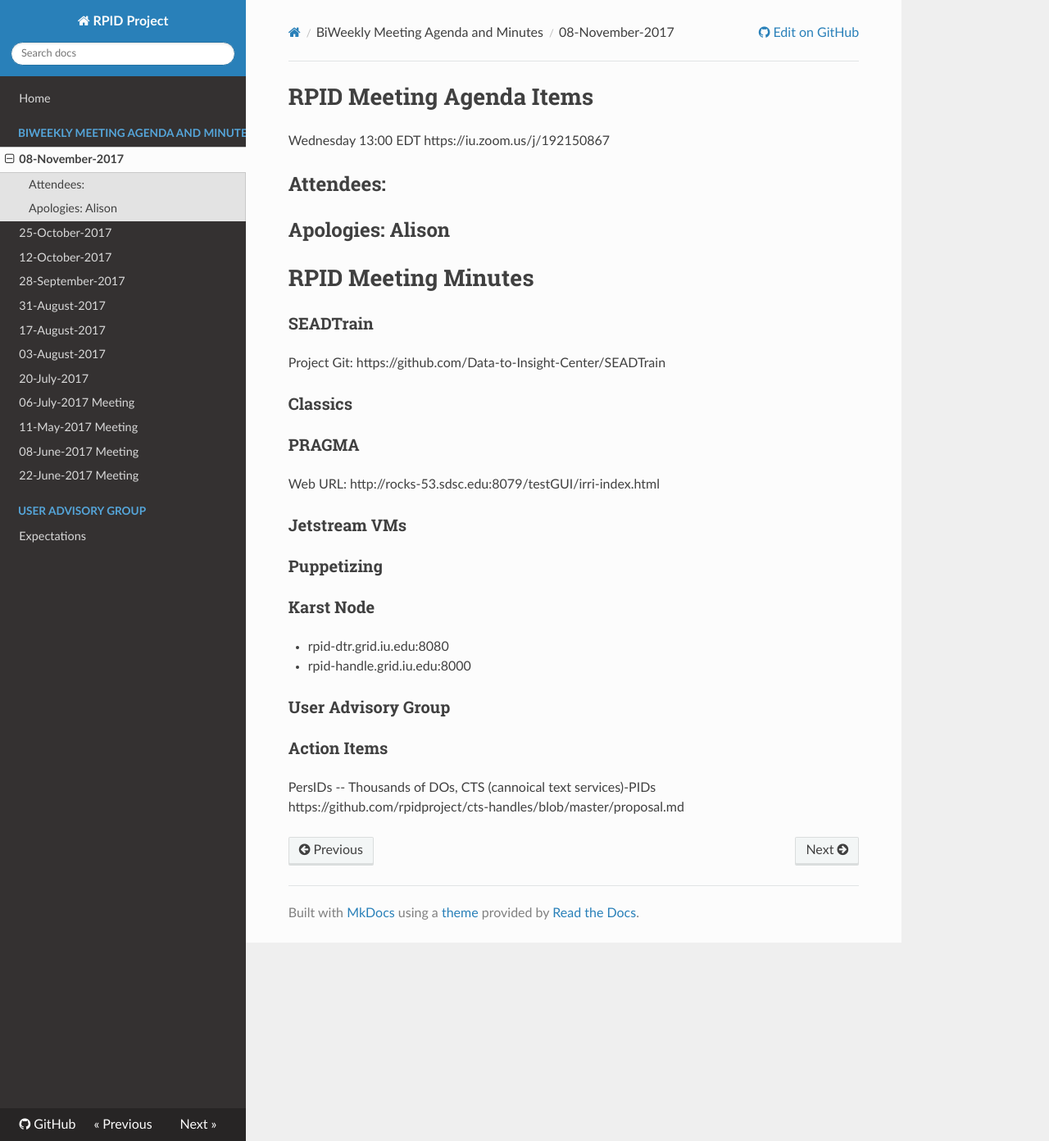
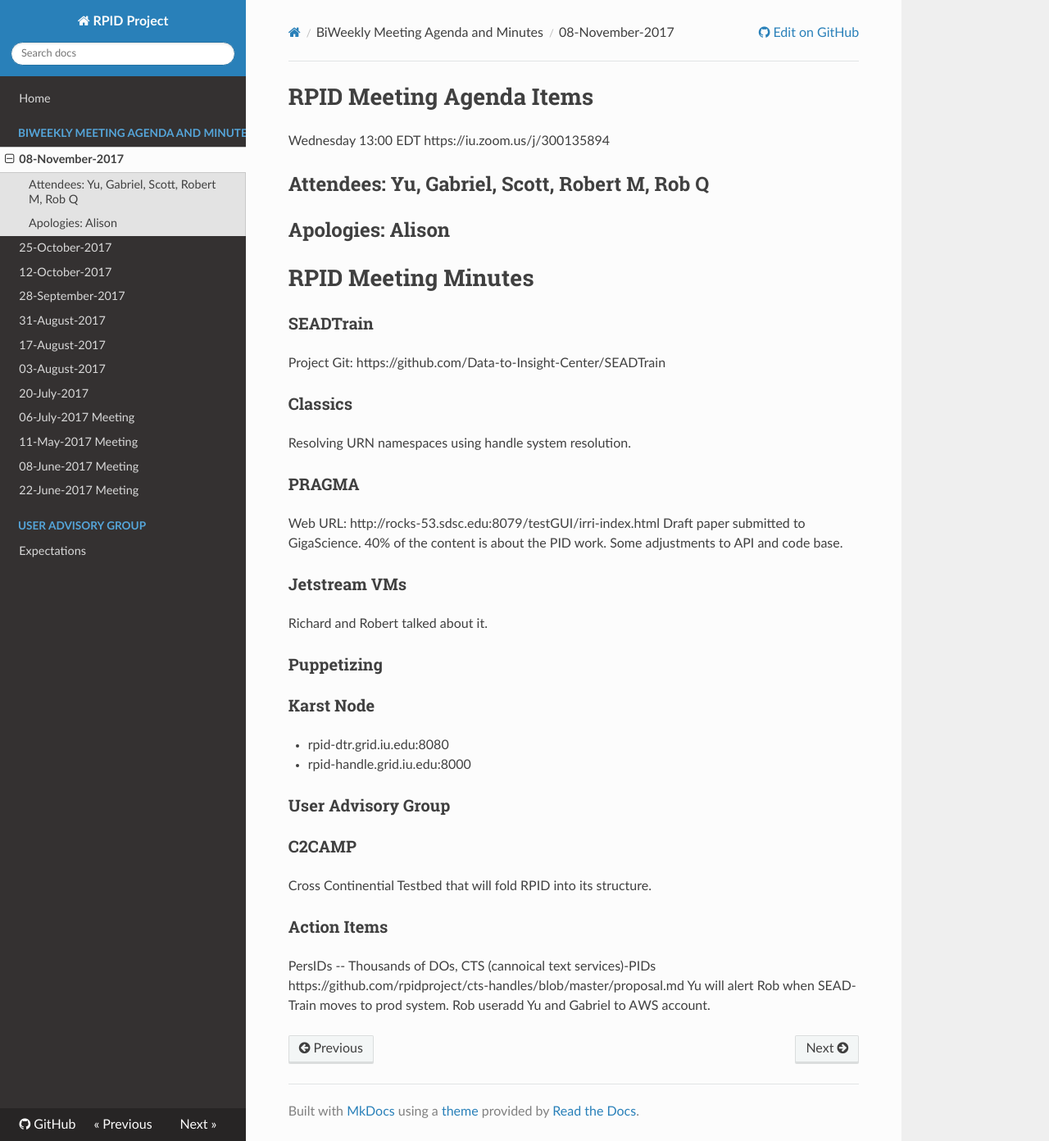
Before and after one commit to rpidproject/rpid, an MkDocs documentation site: the page built from docs/08-November-2017.md, in a window 1280 px wide and 1392 px high. Shown: the whole window at 82% size. Built offline with MkDocs 1.6.1, drawn with Linux system fonts in a browser that asks for light colours; nearby versions of some CDN libraries; old or Windows-style settings are respelled for this version of MkDocs.

Commit message:
Update 08-November-2017.md

```diff
--- a/docs/08-November-2017.md
+++ b/docs/08-November-2017.md
@@ -1,8 +1,8 @@
 # RPID Meeting Agenda Items
 Wednesday 13:00 EDT
-https://iu.zoom.us/j/192150867
+https://iu.zoom.us/j/300135894
 
-## Attendees:
+## Attendees: Yu, Gabriel, Scott, Robert M, Rob Q
 ## Apologies: Alison
 
 # RPID Meeting Minutes
@@ -12,11 +12,15 @@ Project Git:
 https://github.com/Data-to-Insight-Center/SEADTrain
 
 ### Classics
+Resolving URN namespaces using handle system resolution.
 
 ### PRAGMA
 Web URL: http://rocks-53.sdsc.edu:8079/testGUI/irri-index.html
+Draft paper submitted to GigaScience.
+40% of the content is about the PID work. Some adjustments to API and code base.
 
 ### Jetstream VMs
+Richard and Robert talked about it.
 
 ### Puppetizing
 
@@ -26,6 +30,11 @@ Web URL: http://rocks-53.sdsc.edu:8079/testGUI/irri-index.html
 
 ### User Advisory Group
 
+### C2CAMP
+Cross Continential Testbed that will fold RPID into its structure.
+
 ### Action Items
 PersIDs -- Thousands of DOs, CTS (cannoical text services)-PIDs
 https://github.com/rpidproject/cts-handles/blob/master/proposal.md
+Yu will alert Rob when SEAD-Train moves to prod system.
+Rob useradd Yu and Gabriel to AWS account.
```
